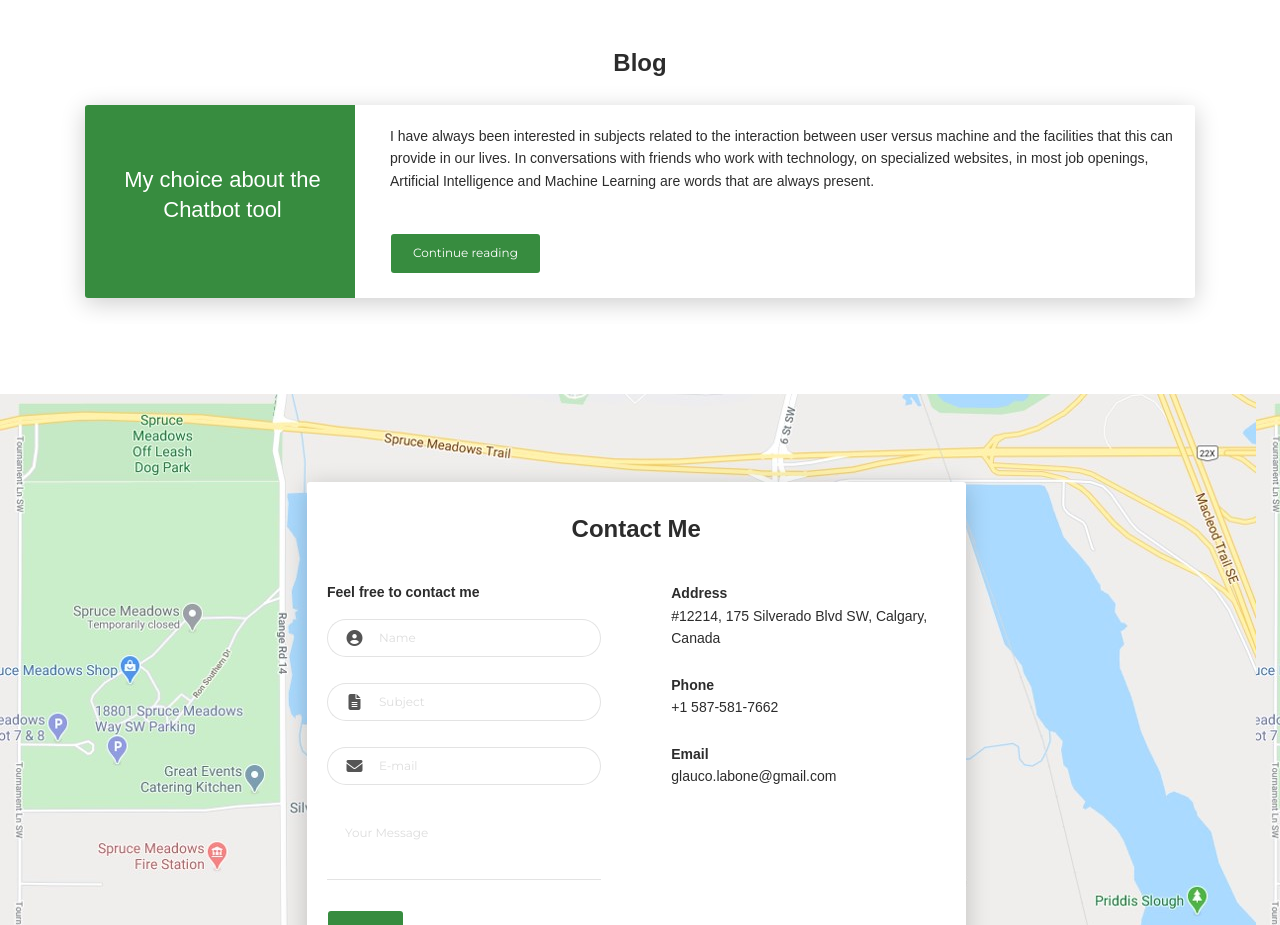
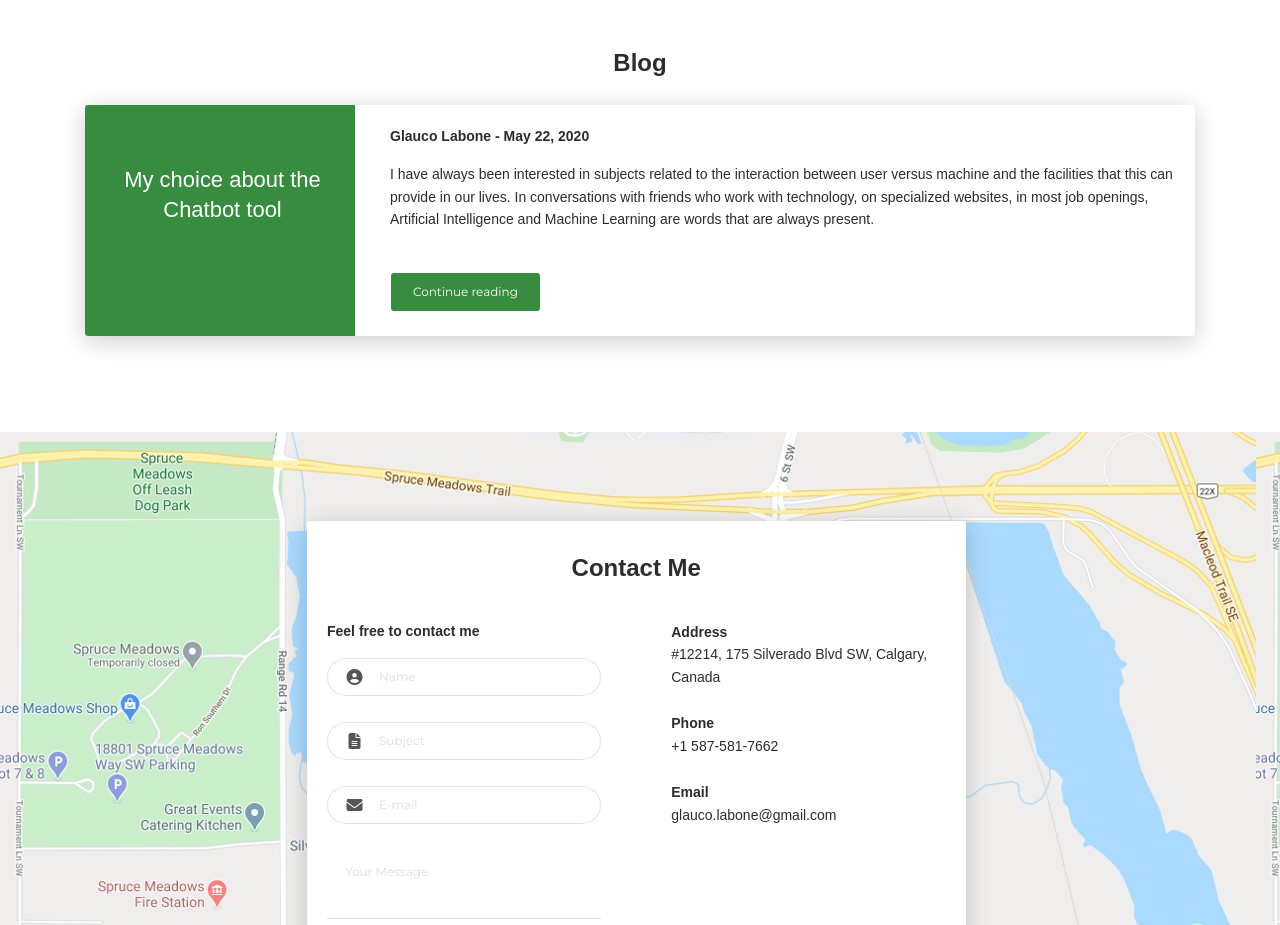
Before and after one commit to glabone/glabone.github.io, a plain HTML site: page index.html in a window 1280 px wide. Shown: the part 4880-5805 px from the top of the page. Drawn offline with Linux system fonts and the light colour scheme.

Commit message:
Initial Commit

```diff
--- a/index.html
+++ b/index.html
@@ -459,6 +459,7 @@
                 </div>
                 <div class="col-md-9" data-aos="fade-left" data-aos-offset="50" data-aos-duration="500">
                   <div class="card-body">
+                    <p><b>Glauco Labone - May 22, 2020</b></p>
                     <p>I have always been interested in subjects related to the interaction between user versus machine and the facilities that this can provide in our lives.
                       In conversations with friends who work with technology, on specialized websites, in most job openings, Artificial Intelligence and Machine Learning are words that are always present.</p>
                     <br>
@@ -543,6 +544,7 @@
         <div class="modal-content">
           <span class="close">&times;</span>
           <h1>My choice about the Chatbot tool</h1>
+          <b>Glauco Labone - May 22, 2020</b>
           <br>
           <p>I have always been interested in subjects related to the interaction between user versus machine and the facilities that this can provide in our lives.
             In conversations with friends who work with technology, on specialized websites, in most job openings, Artificial Intelligence and Machine Learning are words that are always present.</p>
```
